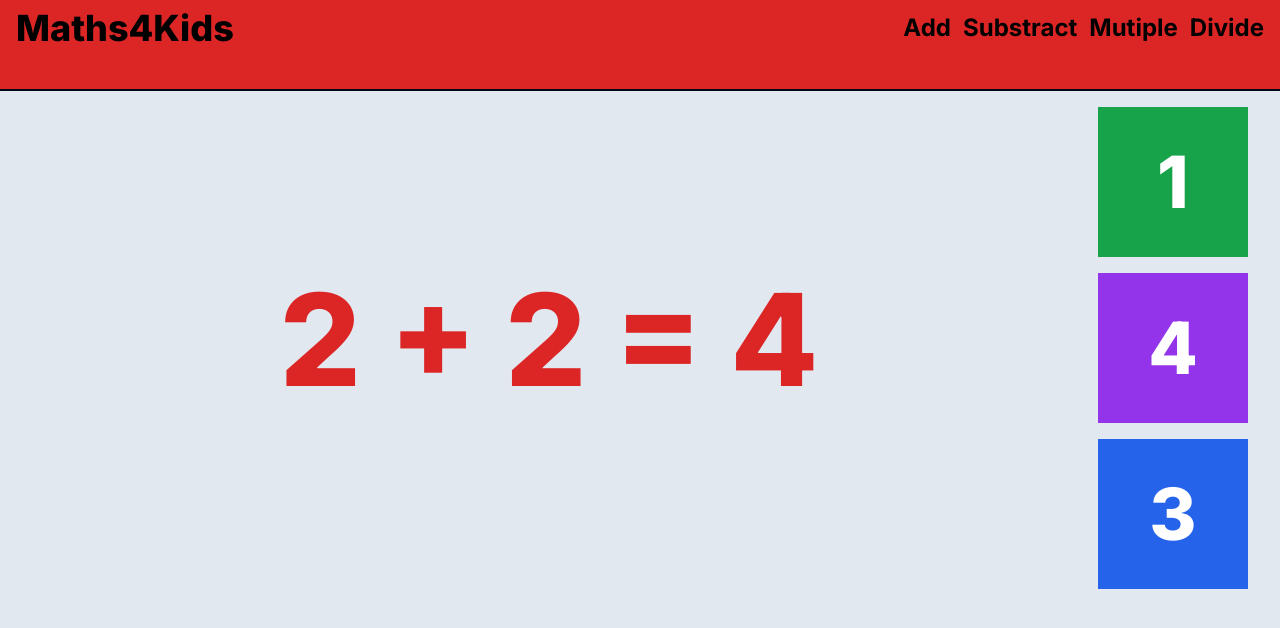
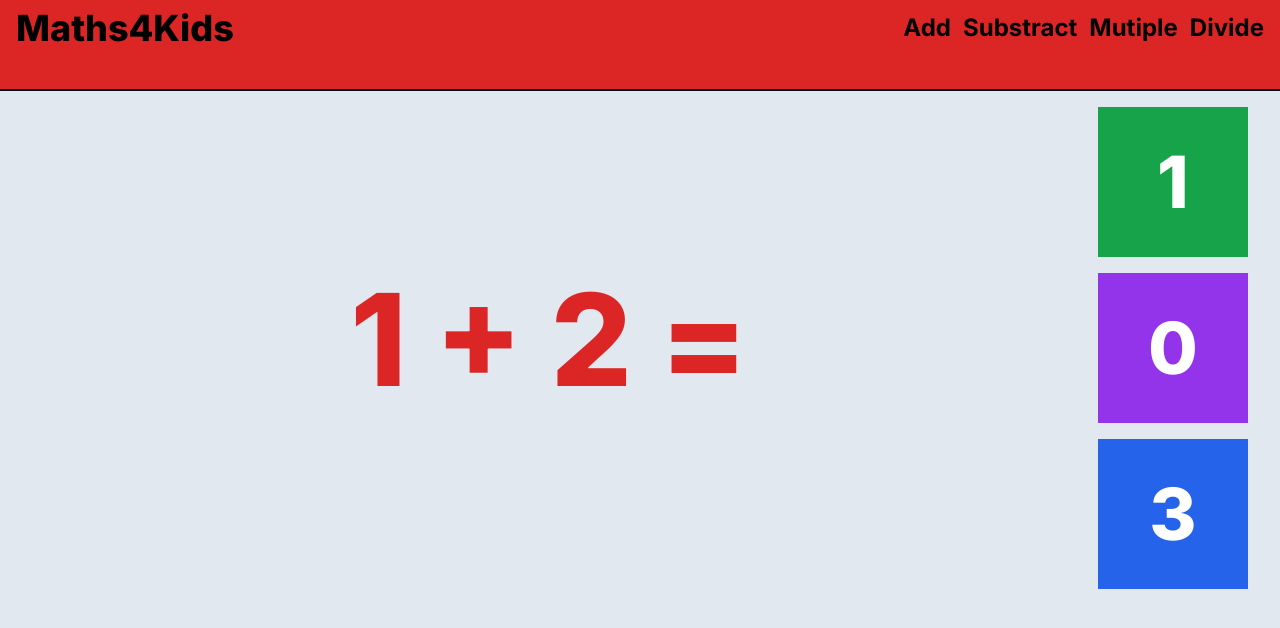
Before and after one commit to Preciousnnebuogor/25-Projects, a Next.js app: page / in a window 1280 px wide. Shown: the top 628 px of the page. Built offline with nearby package versions, Linux system fonts and the light colour scheme.

Commit message:
displayed the questions

```diff
--- a/app/game/data.ts
+++ b/app/game/data.ts
@@ -7,7 +7,7 @@ type IGame = {
   category: "ADD" | "MULTIPLY" | "DIVIDE" | "SUBSTRACT";
 };
 
-const SquareGame: IGame[] = [
+export const SquareGame: IGame[] = [
   {
     question: "1 + 2",
     answers: "3",
--- a/app/game/game.tsx
+++ b/app/game/game.tsx
@@ -1,4 +1,7 @@
 "use client";
+
+import { SquareGame } from "./data";
+
 export default function Game() {
   return (
     <div className={`h-[100vh] flex flex-col`}>
@@ -25,7 +28,7 @@ export default function Game() {
               className={`flex items-center justify-center space-x-3  w-full `}
             >
               <div className={`text-9xl font-extrabold`}>
-                <h1>{`2 + 2 = 4`}</h1>
+                <div>{SquareGame[0].question} =</div>
               </div>
             </div>
 
@@ -34,21 +37,21 @@ export default function Game() {
                 className={`bg-green-600 w-[150px] h-[150px] flex
                     items-center justify-center text-7xl mb-4 font-extrabold`}
               >
-                <h1>1</h1>
+                <h1>{SquareGame[0].option1}</h1>
               </div>
 
               <div
                 className={`bg-purple-600 w-[150px] h-[150px] flex
                     items-center justify-center text-7xl mb-4 font-extrabold`}
               >
-                <h1>4</h1>
+                <h1>{SquareGame[0].option2}</h1>
               </div>
 
               <div
                 className={`bg-blue-600 w-[150px] h-[150px] flex
                     items-center justify-center text-7xl font-extrabold`}
               >
-                <h1>3</h1>
+                <h1>{SquareGame[0].option3}</h1>
               </div>
             </div>
           </div>
```
